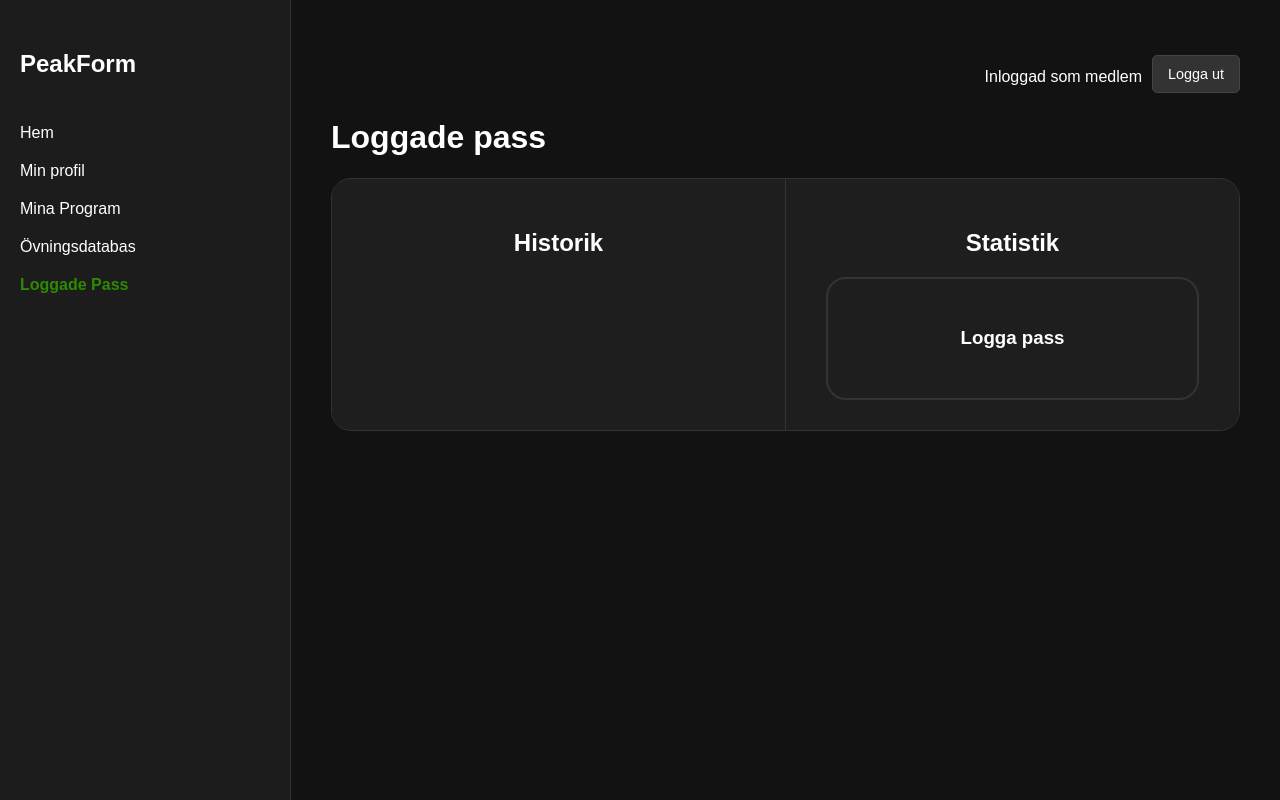
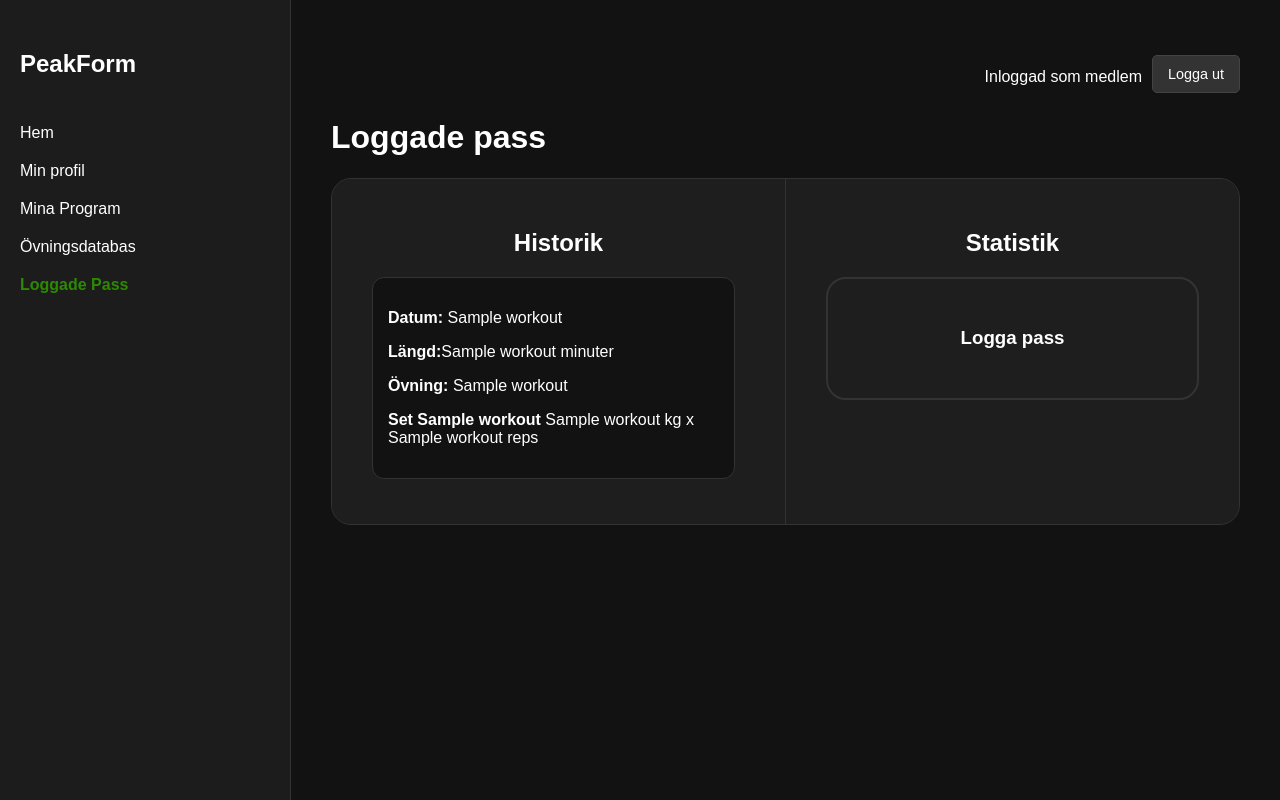
Before and after one commit to Larsencalle/Grupp_7_Peak_Form, a Flask app: template templates/log_workout.html in a window 1280 px wide. Run offline with Flask 3, Linux system fonts and the light colour scheme; the template is opened without the code that fills it: most values are stand-ins (such as "Sample title", 1, 10 or a date in 2020).

Commit message:
skapa historik
Skapa route för log_workout samt en funktion i utils som visar historiken. Log_workout.py kallar sedan på funktionen från utils. La även till i log_workout.html format på hur historiken ska visas. Formatera även historiken i css

```diff
--- a/static/style.css
+++ b/static/style.css
@@ -517,6 +517,22 @@ img {
     border-radius: 20px;
 }
 
+.workout-history-list {
+    max-weight: 500px;
+    overflow-y: auto;
+    padding-right: 10px;
+    margin-top: 20px;
+}
+
+.workout-history-card {
+    background-color: #121212;
+    border: 1px solid #333;
+    border-radius: 12px;
+    padding: 15px;
+    margin-bottom: 15px;
+    text-align: left;
+}
+
 /* Mobil anpassning */
 
 @media screen and (max-width: 480px) {
--- a/templates/log_workout.html
+++ b/templates/log_workout.html
@@ -32,6 +32,24 @@
             <div class="log-workout-box">
                 <div class="history-box">
                     <h2>Historik</h2>
+
+                    <div class="workout-history-list">
+                        {% if workout_history %}
+                            {% for workout in workout_history %}
+                                <div class="workout-history-card">
+                                    <p><strong>Datum:</strong> {{ workout[1] }}</p>
+                                    <p><strong>Längd:</strong>{{ workout[2] }} minuter</p>
+                                    <p><strong>Övning:</strong> {{ workout[3] }}</p>
+                                    <p>
+                                        <strong>Set {{ workout[6] }}</strong>
+                                        {{ workout[4] }} kg x {{ workout[5] }} reps
+                                    </p>
+                                </div>
+                            {% endfor %}
+                        {% else %}
+                            <p>Du har inte loggat några pass ännu</p>
+                        {% endif %}
+                    </div>
                 </div>
                 <div class="statistic-box">
                     <h2>Statistik</h2>
```
Also changed, not shown: routes/log_workout.py (+8 -14 lines), utils.py (+31 -0 lines).
